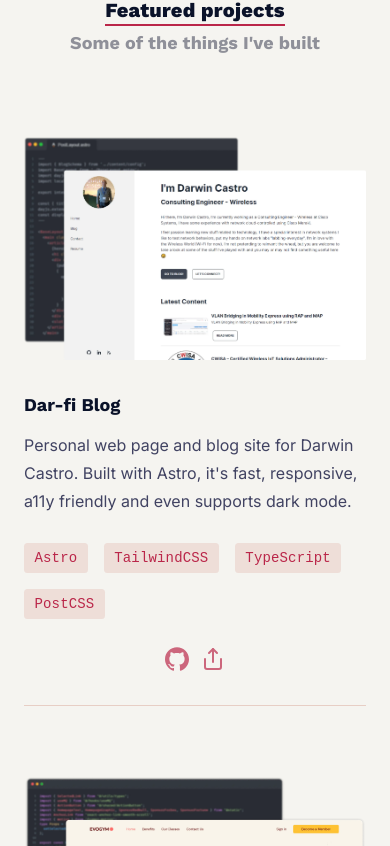
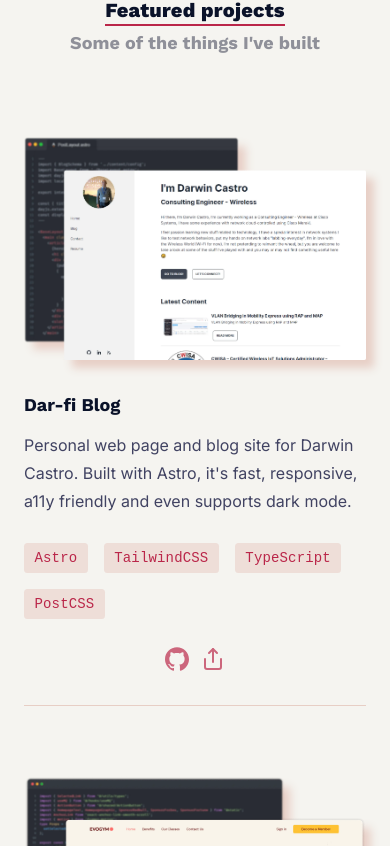
Before and after one commit to rwxdan/rwxdan.dev, a React (Vite) app: page / in a window 390 px wide. Shown: the part 798-1644 px from the top of the page. Built offline with nearby package versions, Linux system fonts and the light colour scheme; a web font is replaced by a local one.

Commit message:
Keep `drop-shadow` filter on smaller screens

```diff
--- a/src/components/Projects/projects.css
+++ b/src/components/Projects/projects.css
@@ -175,7 +175,7 @@
   .sample-box .image-box .sample,
   .sample-box:nth-child(even) .image-box .sample {
     max-width: 100%;
-    filter: none;
+    filter: drop-shadow(0.5em 0.5em 0.25em var(--primary-450));
     opacity: 1;
   }
   .sample-box .image-box .sample:hover {
```
